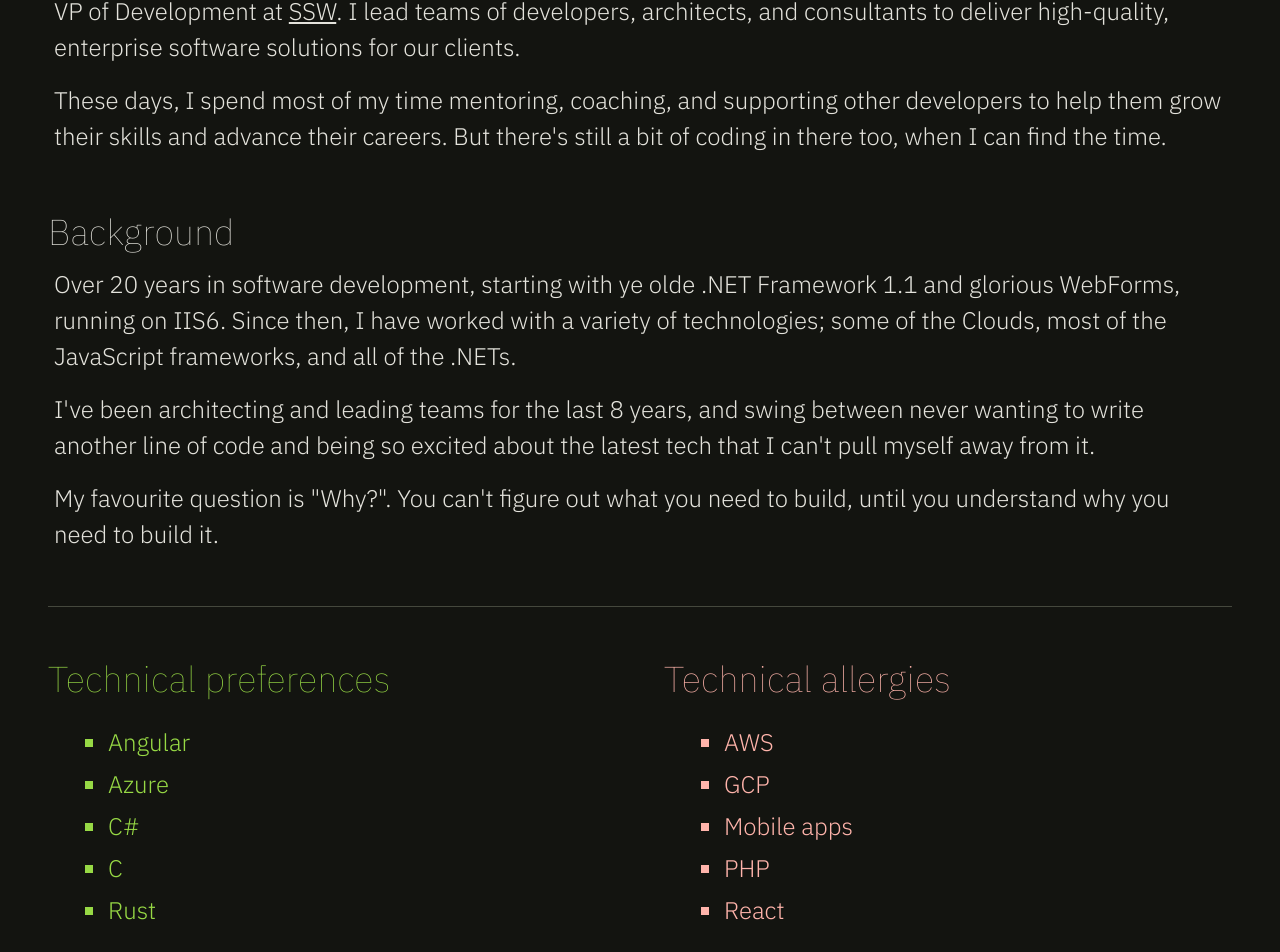
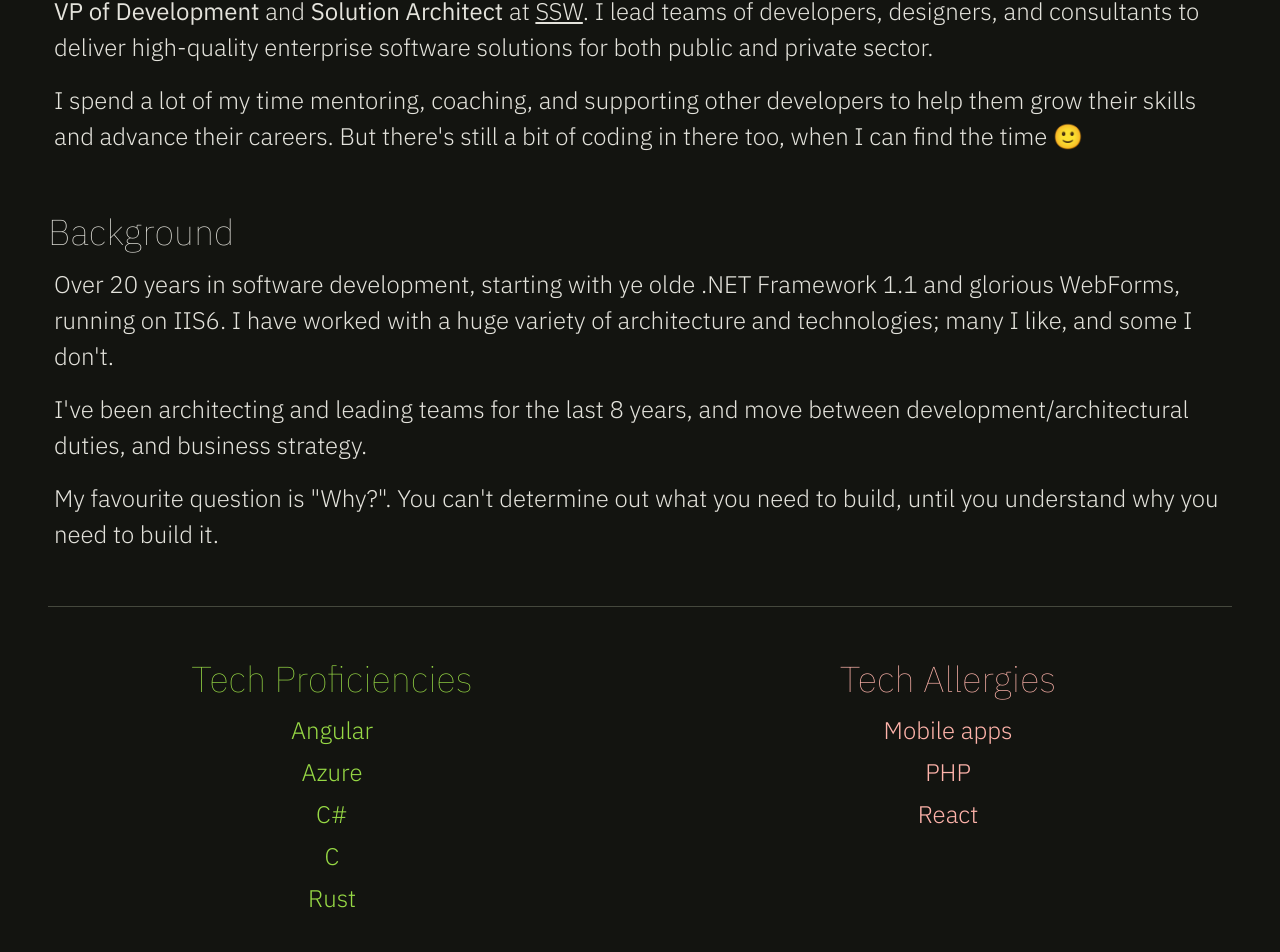
Before and after one commit to lukecookssw/dafuq-angular, an Angular app: page /bio in a window 1280 px wide. Shown: the part 394-1346 px from the top of the page. Built offline with nearby package versions, Linux system fonts and the light colour scheme.

Commit message:
bio update

```diff
--- a/src/app/home/home.html
+++ b/src/app/home/home.html
@@ -1,5 +1,5 @@
 <div class="flex flex-col items-center justify-center parent">
-  <h1 class="text-9xl text-primary">dafuq</h1>
-  <h2 class="text-5xl mb-6 text-secondary">is that</h2>
+  <h1 class="text-9xl text-primary mb-6">dafuq</h1>
+  <!-- <h2 class="text-5xl mb-6 text-secondary">is that</h2> -->
   <h4 class="text-xxs">programming is hard</h4>
 </div>
--- a/src/app/pages/bio/bio.html
+++ b/src/app/pages/bio/bio.html
@@ -11,16 +11,16 @@
 <div class="mt-4">
   <h2 class="text-2xl text-tertiary">Current role</h2>
   <p>
-    VP of Development at
+    <b>VP of Development</b> and <b>Solution Architect</b> at
     <a href="https://ssw.com.au" target="_blank" rel="noopener noreferrer"
       >SSW</a
-    >. I lead teams of developers, architects, and consultants to deliver
-    high-quality, enterprise software solutions for our clients.
+    >. I lead teams of developers, designers, and consultants to deliver
+    high-quality enterprise software solutions for both public and private sector.
   </p>
   <p>
-    These days, I spend most of my time mentoring, coaching, and supporting
+    I spend a lot of my time mentoring, coaching, and supporting
     other developers to help them grow their skills and advance their careers.
-    But there's still a bit of coding in there too, when I can find the time.
+    But there's still a bit of coding in there too, when I can find the time 🙂
   </p>
 </div>
 
@@ -28,17 +28,15 @@
   <h2 class="text-2xl">Background</h2>
   <p>
     Over 20 years in software development, starting with ye olde .NET Framework
-    1.1 and glorious WebForms, running on IIS6. Since then, I have worked with a
-    variety of technologies; some of the Clouds, most of the JavaScript
-    frameworks, and all of the .NETs.
+    1.1 and glorious WebForms, running on IIS6. I have worked with a
+    huge variety of architecture and technologies; many I like, and some I don't.
   </p>
   <p>
-    I've been architecting and leading teams for the last 8 years, and swing
-    between never wanting to write another line of code and being so excited
-    about the latest tech that I can't pull myself away from it.
+    I've been architecting and leading teams for the last 8 years, and move
+    between development/architectural duties, and business strategy.
   </p>
   <p>
-    My favourite question is "Why?". You can't figure out what you need to
+    My favourite question is "Why?". You can't determine out what you need to
     build, until you understand why you need to build it.
   </p>
 </div>
@@ -48,9 +46,9 @@
 </div>
 
 <div class="mt-4 flex flex-col gap-8 md:flex-row">
-  <div class="flex-1">
-    <h3 class="text-2xl text-primary">Technical preferences</h3>
-    <ul class="text-primary">
+  <div class="flex-1 flex flex-col items-center">
+    <h3 class="text-2xl text-primary">Tech Proficiencies</h3>
+    <ul class="text-primary text-center">
       <li>Angular</li>
       <li>Azure</li>
       <li>C#</li>
@@ -58,11 +56,9 @@
       <li>Rust</li>
     </ul>
   </div>
-  <div class="flex-1">
-    <h3 class="text-2xl text-error">Technical allergies</h3>
-    <ul class="text-error">
-      <li>AWS</li>
-      <li>GCP</li>
+  <div class="flex-1 flex flex-col items-center">
+    <h3 class="text-2xl text-error">Tech Allergies</h3>
+    <ul class="text-error text-center">
       <li>Mobile apps</li>
       <li>PHP</li>
       <li>React</li>
--- a/src/app/pages/bio/bio.scss
+++ b/src/app/pages/bio/bio.scss
@@ -11,3 +11,12 @@ h2 {
     margin-top: 0rem;
     margin-top: 2rem;
 }
+
+ul {
+    margin: 0.5rem 0 0.5rem 0rem; // Adjusted for better spacing
+    padding-left: 0rem;
+}
+
+ul li {
+    list-style-type: none;
+}
--- a/src/app/pages/posts-list/posts-list.scss
+++ b/src/app/pages/posts-list/posts-list.scss
@@ -0,0 +1,3 @@
+a {
+    text-decoration: none;
+}
```
